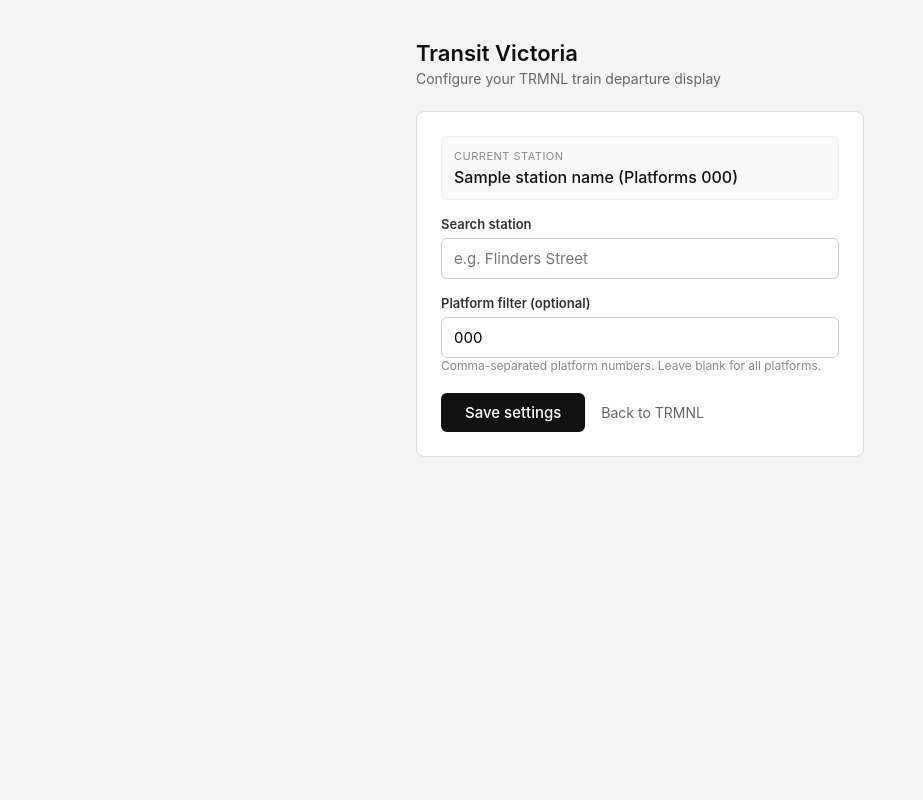
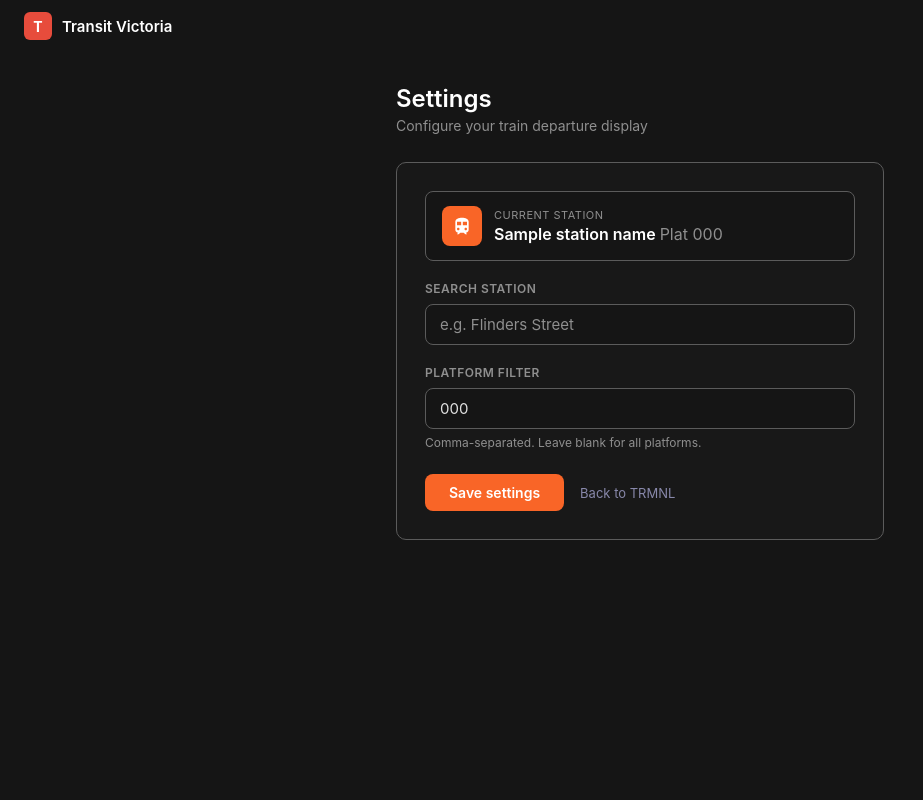
Before and after one commit to Sneethan/trmnl, a Python web app: template app/templates/manage.html in a window 1280 px wide. Shown: the whole page, without its empty margins (0-923 px from the left). Run offline with Jinja, Linux system fonts and the light colour scheme; the template is opened without the code that fills it: most values are stand-ins (such as "Sample title", 1, 10 or a date in 2020).

Commit message:
Styling overhaul

```diff
--- a/app/ptv_client.py
+++ b/app/ptv_client.py
@@ -2,7 +2,7 @@ import hashlib
 import re
 import hmac
 from datetime import datetime, timezone
-from urllib.parse import urlencode
+from urllib.parse import quote, urlencode
 
 import httpx
 
@@ -134,7 +134,7 @@ class PTVClient:
 
     async def search_stops(self, term: str, route_type: int = 0) -> list[dict]:
         """Search for stops by name, filtered to a route type."""
-        path = f"/v3/search/{term}"
+        path = f"/v3/search/{quote(term)}"
         params = {"route_types": route_type}
         full_path = f"{path}?{urlencode(params, doseq=True)}"
 
--- a/app/templates/manage.html
+++ b/app/templates/manage.html
@@ -6,51 +6,193 @@
   <title>Transit Victoria — Settings</title>
   <style>
     * { box-sizing: border-box; margin: 0; padding: 0; }
-    body { font-family: 'Inter', system-ui, sans-serif; background: #f5f5f5; color: #111; }
-    .wrap { max-width: 480px; margin: 40px auto; padding: 0 16px; }
-    h1 { font-size: 22px; font-weight: 600; margin-bottom: 4px; }
-    .subtitle { font-size: 14px; color: #666; margin-bottom: 24px; }
-    .card { background: #fff; border: 1px solid #ddd; border-radius: 8px; padding: 24px; }
-    label { display: block; font-size: 13px; font-weight: 600; color: #333; margin-bottom: 6px; }
-    .hint { font-size: 12px; color: #888; margin-bottom: 16px; }
+    body {
+      font-family: 'Inter', system-ui, -apple-system, sans-serif;
+      background: rgb(21 21 21);
+      color: #e0e0e0;
+      min-height: 100vh;
+    }
+
+    /* Top bar */
+    .topbar {
+      background:rgb(21 21 21);
+      padding: 12px 24px;
+      display: flex;
+      align-items: center;
+      gap: 10px;
+    }
+    .topbar-logo {
+      width: 28px;
+      height: 28px;
+      background: #e74c3c;
+      border-radius: 6px;
+      display: flex;
+      align-items: center;
+      justify-content: center;
+      font-weight: 700;
+      font-size: 14px;
+      color: #fff;
+    }
+    .topbar-title {
+      font-size: 15px;
+      font-weight: 600;
+      color: #fff;
+    }
+
+    .wrap { max-width: 520px; margin: 32px auto; padding: 0 16px; }
+
+    h1 { font-size: 24px; font-weight: 600; color: #fff; margin-bottom: 4px; }
+    .subtitle { font-size: 14px; color: rgb(143 143 143); margin-bottom: 28px; }
+
+    .card {
+      background: rgb(24 24 24);
+      border: 1px solid rgb(91 91 91);
+      border-radius: 10px;
+      padding: 28px;
+    }
+
+    label {
+      display: block;
+      font-size: 12px;
+      font-weight: 600;
+      color: rgb(143 143 143);
+      text-transform: uppercase;
+      letter-spacing: 0.5px;
+      margin-bottom: 8px;
+    }
+
+    .hint { font-size: 12px; color: rgb(143 143 143); margin-top: 6px; margin-bottom: 16px; }
+
     input[type="text"] {
-      width: 100%; padding: 10px 12px; border: 1px solid #ccc; border-radius: 6px;
-      font-size: 15px; font-family: inherit; outline: none;
+      width: 100%;
+      padding: 10px 14px;
+      background: rgb(21 21 21);
+      border: 1px solid rgb(91 91 91);
+      border-radius: 8px;
+      font-size: 15px;
+      font-family: inherit;
+      color: #e0e0e0;
+      outline: none;
+      transition: border-color 0.15s;
     }
-    input[type="text"]:focus { border-color: #111; }
+    input[type="text"]::placeholder { color: rgb(143 143 143); }
+    input[type="text"]:focus { border-color: #f96527; }
+
+    /* Search dropdown */
     .search-results {
-      border: 1px solid #ddd; border-radius: 6px; margin-top: 4px; max-height: 200px;
-      overflow-y: auto; display: none; background: #fff;
+      border: 1px solid rgb(91 91 91);
+      border-radius: 8px;
+      margin-top: 4px;
+      max-height: 220px;
+      overflow-y: auto;
+      display: none;
+      background: rgb(21 21 21);
     }
     .search-results.open { display: block; }
     .search-result {
-      padding: 10px 12px; cursor: pointer; font-size: 14px; border-bottom: 1px solid #eee;
+      padding: 10px 14px;
+      cursor: pointer;
+      font-size: 14px;
+      color: #e0e0e0;
+      border-bottom: 1px solid #1a1a2e;
+      transition: background 0.1s;
     }
     .search-result:last-child { border-bottom: none; }
-    .search-result:hover { background: #f0f0f0; }
-    .search-result .stop-id { font-size: 12px; color: #888; }
-    .current { background: #f9f9f9; border: 1px solid #eee; border-radius: 6px; padding: 12px; margin-bottom: 16px; }
-    .current-label { font-size: 11px; text-transform: uppercase; letter-spacing: 0.5px; color: #888; margin-bottom: 4px; }
-    .current-value { font-size: 16px; font-weight: 500; }
-    .field { margin-bottom: 16px; }
+    .search-result:hover { background: rgb(30 30 30); }
+    .search-result .stop-id { font-size: 11px; color: rgb(143 143 143); margin-left: 6px; }
+
+    /* Current station badge */
+    .current {
+      background: rgb(21 21 21);
+      border: 1px solid rgb(91 91 91);
+      border-radius: 8px;
+      padding: 14px 16px;
+      margin-bottom: 20px;
+      display: flex;
+      align-items: center;
+      gap: 12px;
+    }
+    .current-icon {
+      width: 40px;
+      height: 40px;
+      background: #f96527;
+      border-radius: 8px;
+      display: flex;
+      align-items: center;
+      justify-content: center;
+      flex-shrink: 0;
+    }
+    .current-icon svg { width: 20px; height: 20px; fill: #fff; }
+    .current-label {
+      font-size: 11px;
+      text-transform: uppercase;
+      letter-spacing: 0.5px;
+      color: rgb(143 143 143);
+      margin-bottom: 2px;
+    }
+    .current-value { font-size: 16px; font-weight: 600; color: #fff; }
+
+    .field { margin-bottom: 20px; }
+
+    /* Button */
     .btn {
-      display: inline-block; padding: 10px 24px; background: #111; color: #fff;
-      border: none; border-radius: 6px; font-size: 15px; font-weight: 500;
-      cursor: pointer; font-family: inherit;
+      display: inline-flex;
+      align-items: center;
+      gap: 8px;
+      padding: 10px 24px;
+      background: #f96527;
+      color: #fff;
+      border: none;
+      border-radius: 8px;
+      font-size: 14px;
+      font-weight: 600;
+      cursor: pointer;
+      font-family: inherit;
+      transition: background 0.15s;
     }
-    .btn:hover { background: #333; }
-    .btn-row { margin-top: 20px; display: flex; align-items: center; gap: 16px; }
-    .back-link { font-size: 14px; color: #666; text-decoration: none; }
-    .back-link:hover { color: #111; }
-    .msg { padding: 10px 12px; border-radius: 6px; margin-bottom: 16px; font-size: 14px; }
-    .msg-ok { background: #e6f9e6; color: #1a7a1a; }
-    .msg-err { background: #fde8e8; color: #991b1b; }
+    .btn:hover { background: #d15019; }
+
+    .btn-row {
+      margin-top: 24px;
+      display: flex;
+      align-items: center;
+      gap: 16px;
+    }
+
+    .back-link {
+      font-size: 13px;
+      color: #8888aa;
+      text-decoration: none;
+      transition: color 0.15s;
+    }
+    .back-link:hover { color: #fff; }
+
+    /* Status messages */
+    .msg {
+      padding: 12px 16px;
+      border-radius: 8px;
+      margin-bottom: 20px;
+      font-size: 14px;
+      font-weight: 500;
+    }
+    .msg-ok { background: #0d2818; color: #4ade80; border: 1px solid #166534; }
+    .msg-err { background: #2d0f0f; color: #f87171; border: 1px solid #7f1d1d; }
+
+    /* Scrollbar */
+    .search-results::-webkit-scrollbar { width: 6px; }
+    .search-results::-webkit-scrollbar-track { background: transparent; }
+    .search-results::-webkit-scrollbar-thumb { background: #2a2a4a; border-radius: 3px; }
   </style>
 </head>
 <body>
+  <div class="topbar">
+    <div class="topbar-logo">T</div>
+    <span class="topbar-title">Transit Victoria</span>
+  </div>
+
   <div class="wrap">
-    <h1>Transit Victoria</h1>
-    <p class="subtitle">Configure your TRMNL train departure display</p>
+    <h1>Settings</h1>
+    <p class="subtitle">Configure your train departure display</p>
 
     {% if message %}
     <div class="msg {{ 'msg-ok' if message_type == 'success' else 'msg-err' }}">{{ message }}</div>
@@ -58,8 +200,13 @@
 
     <div class="card">
       <div class="current">
-        <div class="current-label">Current station</div>
-        <div class="current-value">{{ station_name }} {% if platform_numbers %}(Platforms {{ platform_numbers }}){% endif %}</div>
+        <div class="current-icon">
+          <svg viewBox="0 0 24 24" xmlns="http://www.w3.org/2000/svg"><path d="M12 2C8 2 4 3.5 4 7v9.5C4 18.43 5.57 20 7.5 20L6 21.5v.5h2l2-2h4l2 2h2v-.5L16.5 20c1.93 0 3.5-1.57 3.5-3.5V7c0-3.5-4-5-8-5zM7.5 17c-.83 0-1.5-.67-1.5-1.5S6.67 14 7.5 14s1.5.67 1.5 1.5S8.33 17 7.5 17zm3.5-6H6V7h5v4zm2 0V7h5v4h-5zm3.5 6c-.83 0-1.5-.67-1.5-1.5s.67-1.5 1.5-1.5 1.5.67 1.5 1.5-.67 1.5-1.5 1.5z"/></svg>
+        </div>
+        <div>
+          <div class="current-label">Current station</div>
+          <div class="current-value">{{ station_name }}{% if platform_numbers %} <span style="font-weight:400;color:rgb(143 143 143);">Plat {{ platform_numbers }}</span>{% endif %}</div>
+        </div>
       </div>
 
       <form method="POST" action="/manage/save" id="settings-form">
@@ -74,9 +221,9 @@
         </div>
 
         <div class="field">
-          <label for="platform_numbers">Platform filter (optional)</label>
+          <label for="platform_numbers">Platform filter</label>
           <input type="text" name="platform_numbers" id="platform_numbers" value="{{ platform_numbers or '' }}" placeholder="e.g. 1,2">
-          <p class="hint">Comma-separated platform numbers. Leave blank for all platforms.</p>
+          <p class="hint">Comma-separated. Leave blank for all platforms.</p>
         </div>
 
         <div class="btn-row">
@@ -108,11 +255,11 @@
         const res = await fetch('/api/stations/search?q=' + encodeURIComponent(q));
         const data = await res.json();
         if (!data.stops || data.stops.length === 0) {
-          resultsDiv.innerHTML = '<div class="search-result">No stations found</div>';
+          resultsDiv.innerHTML = '<div class="search-result" style="color:#6666888;">No stations found</div>';
         } else {
           resultsDiv.innerHTML = data.stops.map(s =>
             '<div class="search-result" data-id="' + s.stop_id + '" data-name="' + s.stop_name.replace(/"/g, '&quot;') + '">'
-            + s.stop_name + ' <span class="stop-id">#' + s.stop_id + '</span></div>'
+            + s.stop_name + '<span class="stop-id">#' + s.stop_id + '</span></div>'
           ).join('');
           resultsDiv.querySelectorAll('.search-result').forEach(el => {
             el.addEventListener('click', () => selectStation(el));
@@ -120,17 +267,15 @@
         }
         resultsDiv.classList.add('open');
       } catch (e) {
-        resultsDiv.innerHTML = '<div class="search-result">Search failed</div>';
+        resultsDiv.innerHTML = '<div class="search-result" style="color:#f87171;">Search failed</div>';
         resultsDiv.classList.add('open');
       }
     }
 
     function selectStation(el) {
-      const id = el.dataset.id;
-      const name = el.dataset.name;
-      stopIdInput.value = id;
-      stationNameInput.value = name;
-      searchInput.value = name;
+      stopIdInput.value = el.dataset.id;
+      stationNameInput.value = el.dataset.name;
+      searchInput.value = el.dataset.name;
       resultsDiv.classList.remove('open');
     }
 
```
Also changed, not shown: data/trmnl.db.
